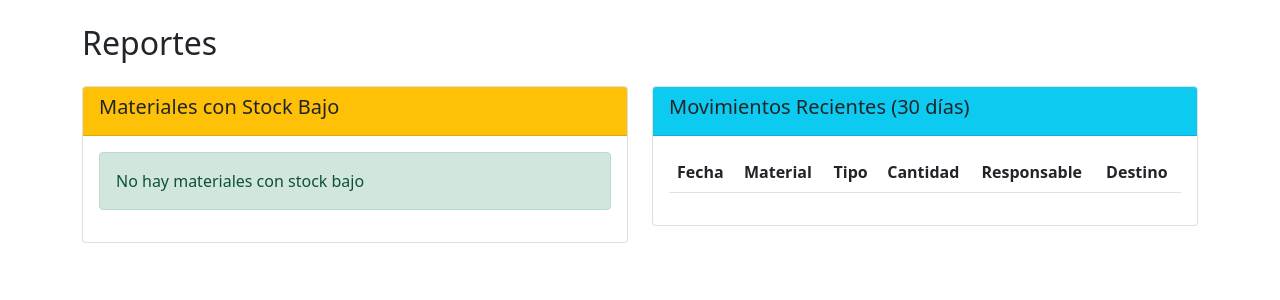
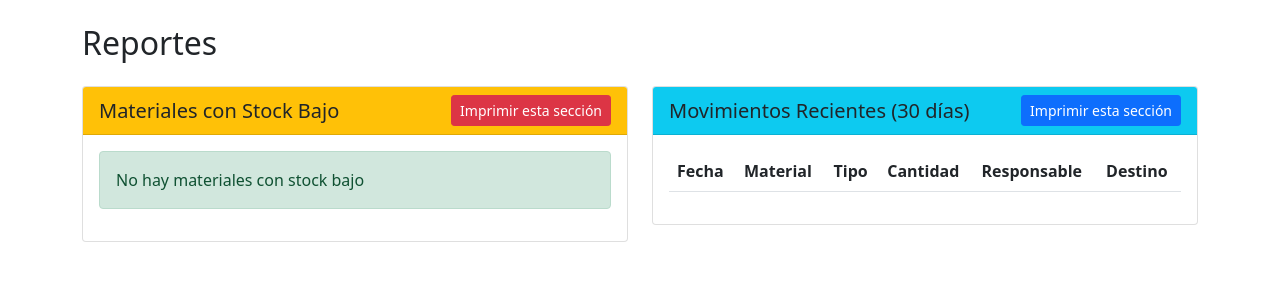
Before and after one commit to BriDePa/almacenMinero, a Flask app: page /reportes in a window 1280 px wide. Shown: the part 56-356 px from the top of the page. Run offline with Flask 3, Linux system fonts and the light colour scheme; data comes from the database, SQL or seed files in the repository; data that the repository does not hold is empty.

Commit message:
impresion

```diff
--- a/templates/reportes.html
+++ b/templates/reportes.html
@@ -5,9 +5,12 @@
 
 <div class="row mt-4">
     <div class="col-md-6">
-        <div class="card">
-            <div class="card-header bg-warning">
-                <h5>Materiales con Stock Bajo</h5>
+        <div class="card" id="stock-bajo-section">
+            <div class="card-header bg-warning d-flex justify-content-between align-items-center">
+                <h5 class="mb-0">Materiales con Stock Bajo</h5>
+                <button class="btn btn-danger btn-sm" onclick="printSection('stock-bajo-section')">
+                    Imprimir esta sección
+                </button>
             </div>
             <div class="card-body">
                 {% if stock_bajo %}
@@ -41,9 +44,12 @@
     </div>
 
     <div class="col-md-6">
-        <div class="card">
-            <div class="card-header bg-info">
-                <h5>Movimientos Recientes (30 días)</h5>
+        <div class="card" id="movimientos-section">
+            <div class="card-header bg-info d-flex justify-content-between align-items-center">
+                <h5 class="mb-0">Movimientos Recientes (30 días)</h5>
+                <button class="btn btn-primary btn-sm" onclick="printSection('movimientos-section')">
+                    Imprimir esta sección
+                </button>
             </div>
             <div class="card-body">
                 <div class="table-responsive">
@@ -80,4 +86,15 @@
         </div>
     </div>
 </div>
+
+<script>
+    function printSection(sectionId) {
+        var printContents = document.getElementById(sectionId).innerHTML;
+        var originalContents = document.body.innerHTML;
+        document.body.innerHTML = printContents;
+        window.print();
+        document.body.innerHTML = originalContents;
+        location.reload();
+    }
+</script>
 {% endblock %}
```
Also changed, not shown: templates/materiales.html (+16 -3 lines).
